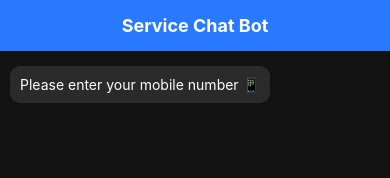
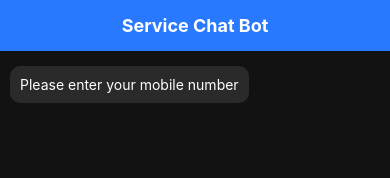
Before and after one commit to Mugesh8248/Chat-Bot, a React Native app: screen / in a window 390 px wide. Shown: the top 178 px of the page. Built offline with nearby package versions, Linux system fonts and the light colour scheme.

Commit message:
Code Optimization

```diff
--- a/App.jsx
+++ b/App.jsx
@@ -32,11 +32,12 @@ export default function App() {
     setMessages([
       {
         id: "1",
-        text: "Please enter your mobile number 📱",
+        text: "Please enter your mobile number",
         sender: "bot"
       }
     ]);
   }, []);
+
 
   const sendMessage = async () => {
     if (!input.trim() || typing) return;
@@ -50,12 +51,13 @@ export default function App() {
     };
 
     setMessages(prev => [...prev, userMessage]);
+
     setInput("");
     setTyping(true);
 
     try {
       const response = await axios.post(
-        "http://192.168.0.108:8000/chat",
+        "http://192.168.29.199:8000/chat",
         {
           user_id: userId,
           message: rawText
@@ -67,6 +69,8 @@ export default function App() {
           timeout: 10000
         }
       );
+
+      console.log("Bot response", response);
 
       const botMessage = {
         id: Math.random().toString(),
@@ -113,7 +117,7 @@ export default function App() {
           <KeyboardAvoidingView
             style={styles.wrapper}
             behavior={Platform.OS === "ios" ? "padding" : "height"}
-            keyboardVerticalOffset={Platform.OS === "android" ? 25 : 0}
+            keyboardVerticalOffset={Platform.OS === "android" ? 35 : 0}
           >
             <View style={styles.header}>
               <Text style={styles.headerText}>Service Chat Bot</Text>
@@ -125,7 +129,8 @@ export default function App() {
               keyExtractor={item => item.id}
               renderItem={renderItem}
               contentContainerStyle={styles.listContent}
-              keyboardShouldPersistTaps="handled"
+              showsVerticalScrollIndicator={false}
+              style={{ flex: 1 }}
               onContentSizeChange={() =>
                 flatListRef.current?.scrollToEnd({ animated: true })
               }
@@ -188,7 +193,7 @@ const styles = StyleSheet.create({
   },
   listContent: {
     padding: 10,
-    flexGrow: 1
+    paddingBottom: 20,
   },
   messageContainer: {
     maxWidth: "75%",
```
